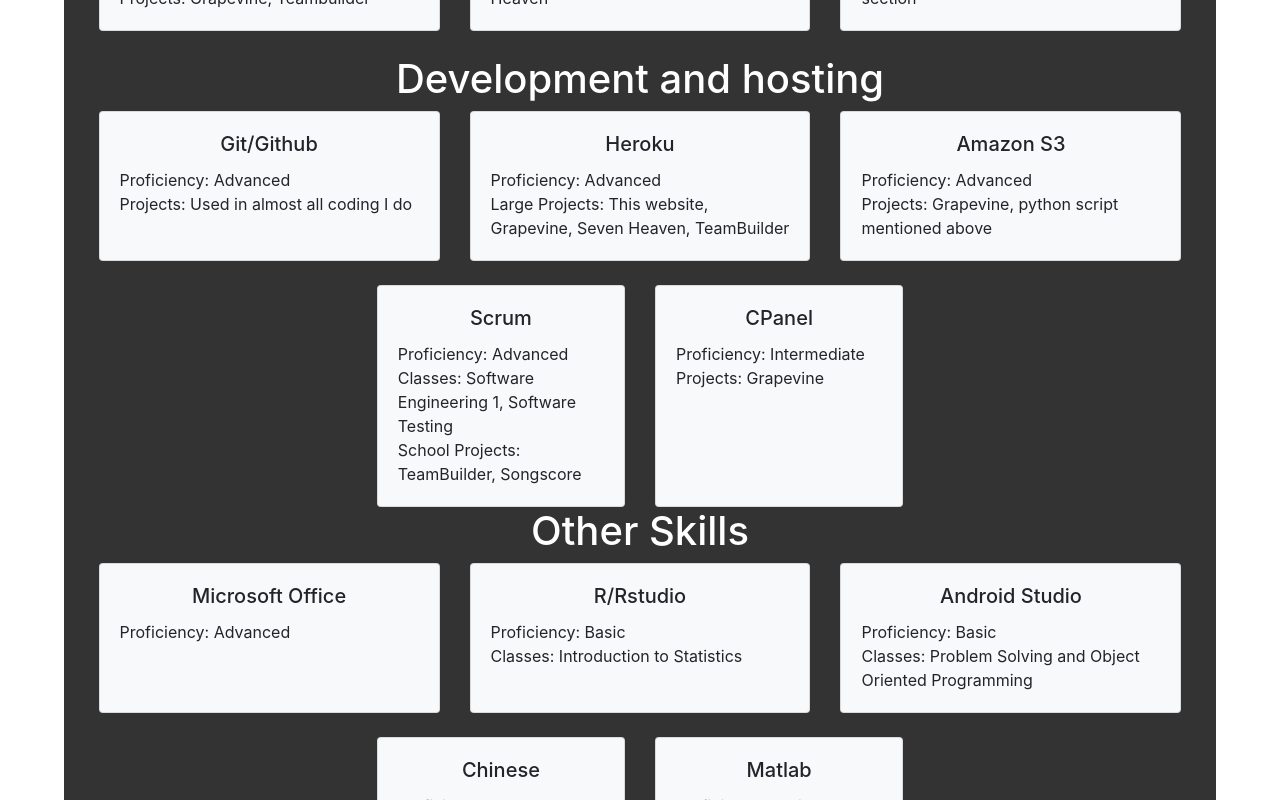
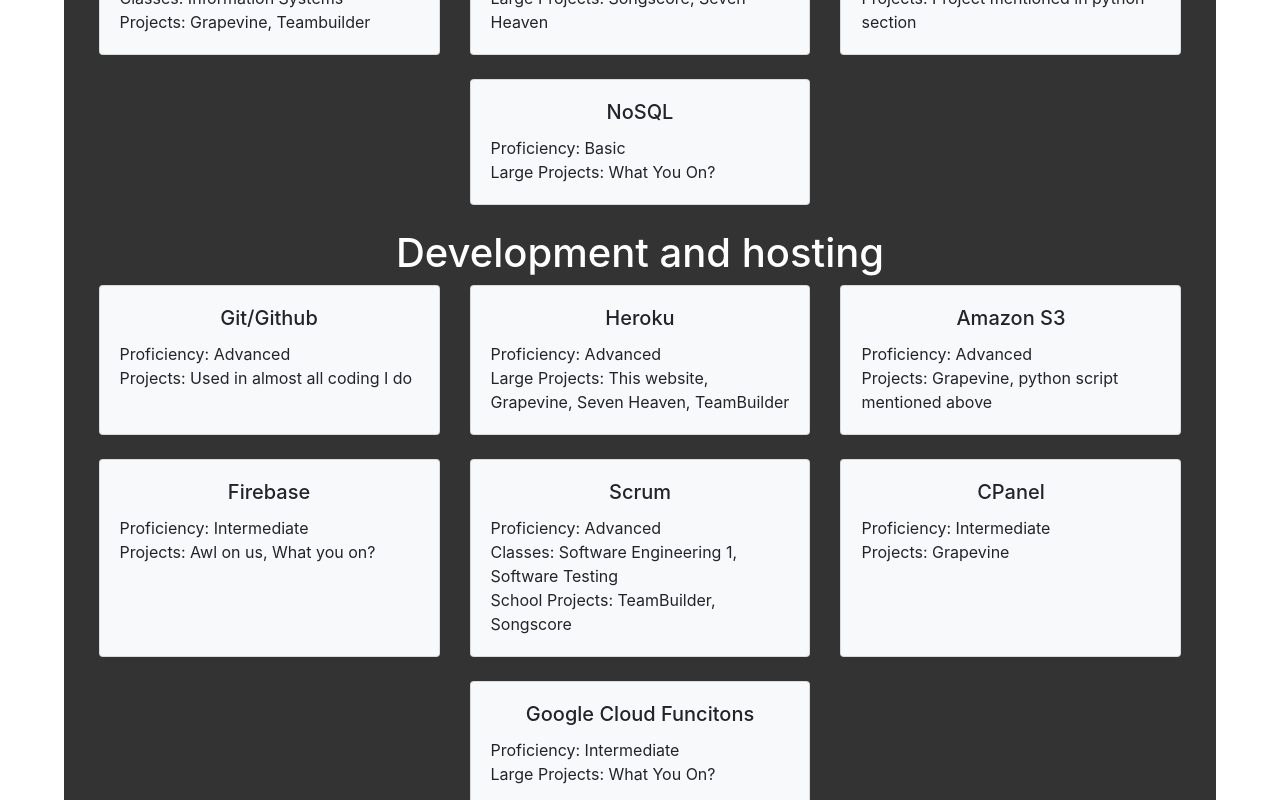
Before and after one commit to nkannian/noahkannianen, a React (Create React App) app: page /skills in a window 1280 px wide. Shown: the part 1140-1940 px from the top of the page. Built offline with nearby package versions, Linux system fonts and the light colour scheme.

Commit message:
updates to skills and about me

```diff
--- a/src/components/aboutMe/AboutMeComponent.jsx
+++ b/src/components/aboutMe/AboutMeComponent.jsx
@@ -63,11 +63,25 @@
                     </div>
                     <br/>
                     <h5>Purdue IEE Computer Society</h5>
-                    During my sophomore year of college, I was also a part of&nbsp;
+                    <div>During my sophomore year of college, I was also a part of&nbsp;
                     <a href="https://purdueieee.org/csociety/">Purdue Institute of Electrical and Electronics Engineers Computer Society</a>.
                     In my time in this club, we worked on a machine learning project.
                     The project that we pursued was a machine learning algorithm to recognize basic hand gestures.
                     This, in addition to SIGAI was a very enriching learning experience for me as an intro to Python and machine learning.
+                    </div>
+                    <br/>
+                    <h5>Boilermake Hackathon</h5>
+                    <div>During my junior year of college, I particapated in the&nbsp;
+                    <a href="https://boilermake.org/">Boilermake Hackathon.</a>
+                    In this hackathon, I worked with one other person to build a web application.
+                    We wrote it with a Node.js backend hosted with google cloud functions,
+                    React.js frontend hosted on firebase, and a NoSQL databse hosted on MongoDB
+                    The website we build was essentially a social media calendar application that can be
+                    used to assist with scheduling events with friends and teams.
+                    The application can be found&nbsp;
+                    <a href="https://whatyouon.online/">here</a>.
+                    We are currently working to continue to develop this application and add more features.
+                    </div>
                 </div>
             </div>
         </div>
--- a/src/components/skills/SkillsComponent.jsx
+++ b/src/components/skills/SkillsComponent.jsx
@@ -91,6 +91,7 @@
                                     <br/>
                                     Large Projects:&nbsp;
                                     <a href="https://github.com/nkannian/awlonus/" target="_blank" rel="noopener noreferrer">Awl, on us</a><br/>
+                                    <a href="https://whatyouon.online/" target="_blank" rel="noopener noreferrer">What you on?</a><br/>
                                 </Card.Text>
                             </Card.Body>
                         </Card>
@@ -109,7 +110,7 @@
                                 <Card.Title>Node.js</Card.Title>
                                 <Card.Text align="left">
                                     Proficiency: Advanced<br/>
-                                    Projects: Grapevine, Songscore, TeamBuilder, Seven Heaven<br/>
+                                    Projects: Grapevine, Songscore, TeamBuilder, Seven Heaven, What you on?<br/>
                                 </Card.Text>
                             </Card.Body>
                         </Card>
@@ -147,6 +148,20 @@
                         </Card>
                     </CardDeck>
                     <br />
+                    <CardDeck>
+                        <Card className="placeholderCard"style={{ width: '18rem' }}></Card>
+                        <Card bg="light"style={{ width: '18rem' }}>
+                            <Card.Body>
+                                <Card.Title>NoSQL</Card.Title>
+                                <Card.Text align="left">
+                                    Proficiency: Basic<br/>
+                                    Large Projects: What You On?<br/>
+                                </Card.Text>
+                            </Card.Body>
+                        </Card>
+                        <Card className="placeholderCard"style={{ width: '18rem' }}></Card>
+                    </CardDeck>
+                    <br />
                     <h1 className="skillsHeader">Development and hosting</h1>
                     <CardDeck>
                         <Card bg="light"style={{ width: '18rem' }}>
@@ -179,7 +194,15 @@
                     </CardDeck>
                     <br />
                     <CardDeck>
-                    <Card className="placeholderCard"style={{ width: '18rem' }}></Card>
+                        <Card bg="light"style={{ width: '18rem' }}>
+                            <Card.Body>
+                                <Card.Title>Firebase</Card.Title>
+                                <Card.Text align="left">
+                                    Proficiency: Intermediate<br/>
+                                    Projects: Awl on us, What you on?<br/>
+                                </Card.Text>
+                            </Card.Body>
+                        </Card>
                         <Card bg="light"style={{ width: '18rem' }}>
                             <Card.Body>
                                 <Card.Title>Scrum</Card.Title>
@@ -196,6 +219,19 @@
                                 <Card.Text align="left">
                                     Proficiency: Intermediate<br/>
                                     Projects: Grapevine<br/>
+                                </Card.Text>
+                            </Card.Body>
+                        </Card>
+                    </CardDeck>
+                    <br />
+                    <CardDeck>
+                        <Card className="placeholderCard"style={{ width: '18rem' }}></Card>
+                        <Card bg="light"style={{ width: '18rem' }}>
+                            <Card.Body>
+                                <Card.Title>Google Cloud Funcitons</Card.Title>
+                                <Card.Text align="left">
+                                    Proficiency: Intermediate<br/>
+                                    Large Projects: What You On?<br/>
                                 </Card.Text>
                             </Card.Body>
                         </Card>
```
Also changed, not shown: 1 other file (tests, documents, lock files or other folders).
